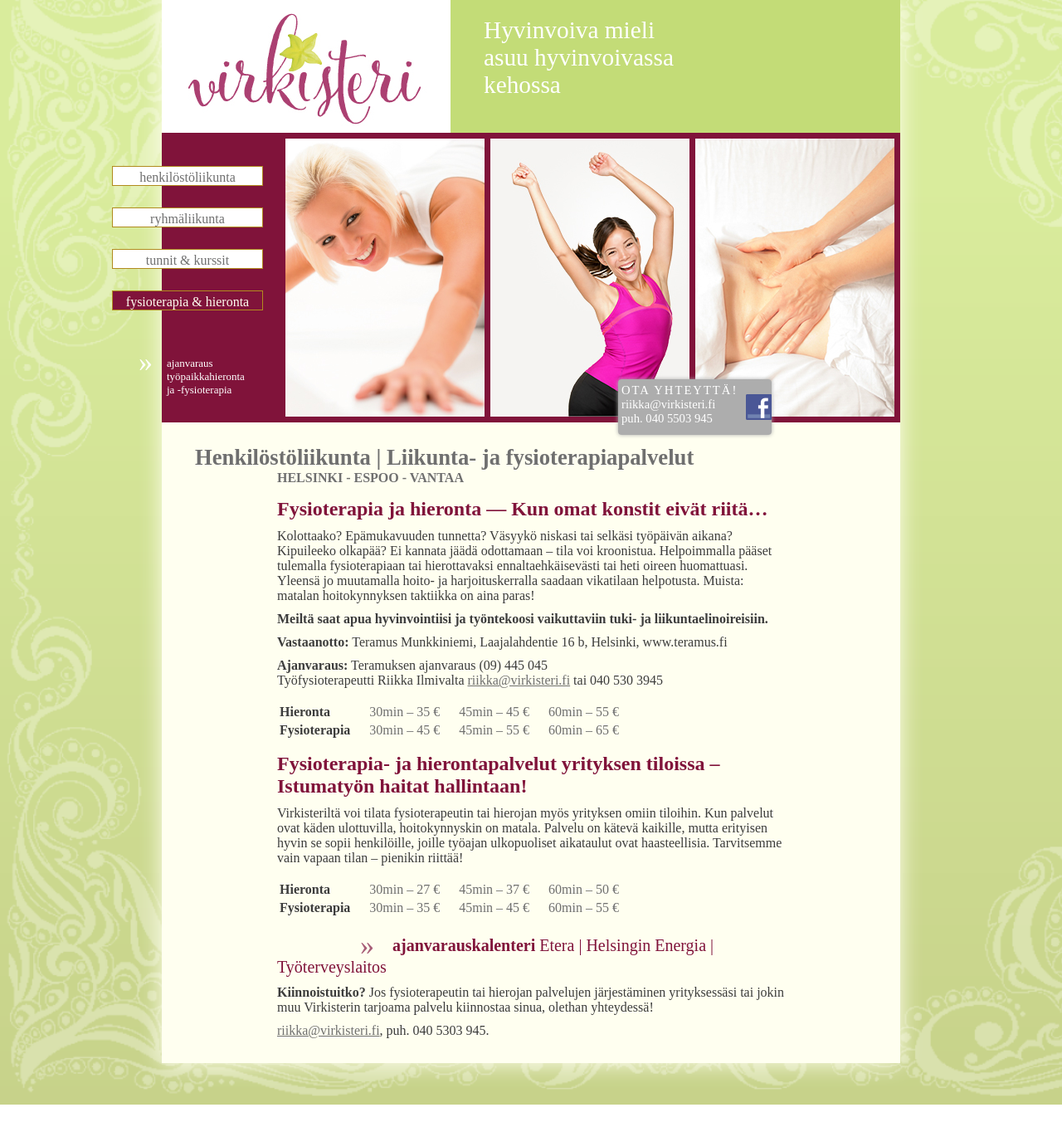
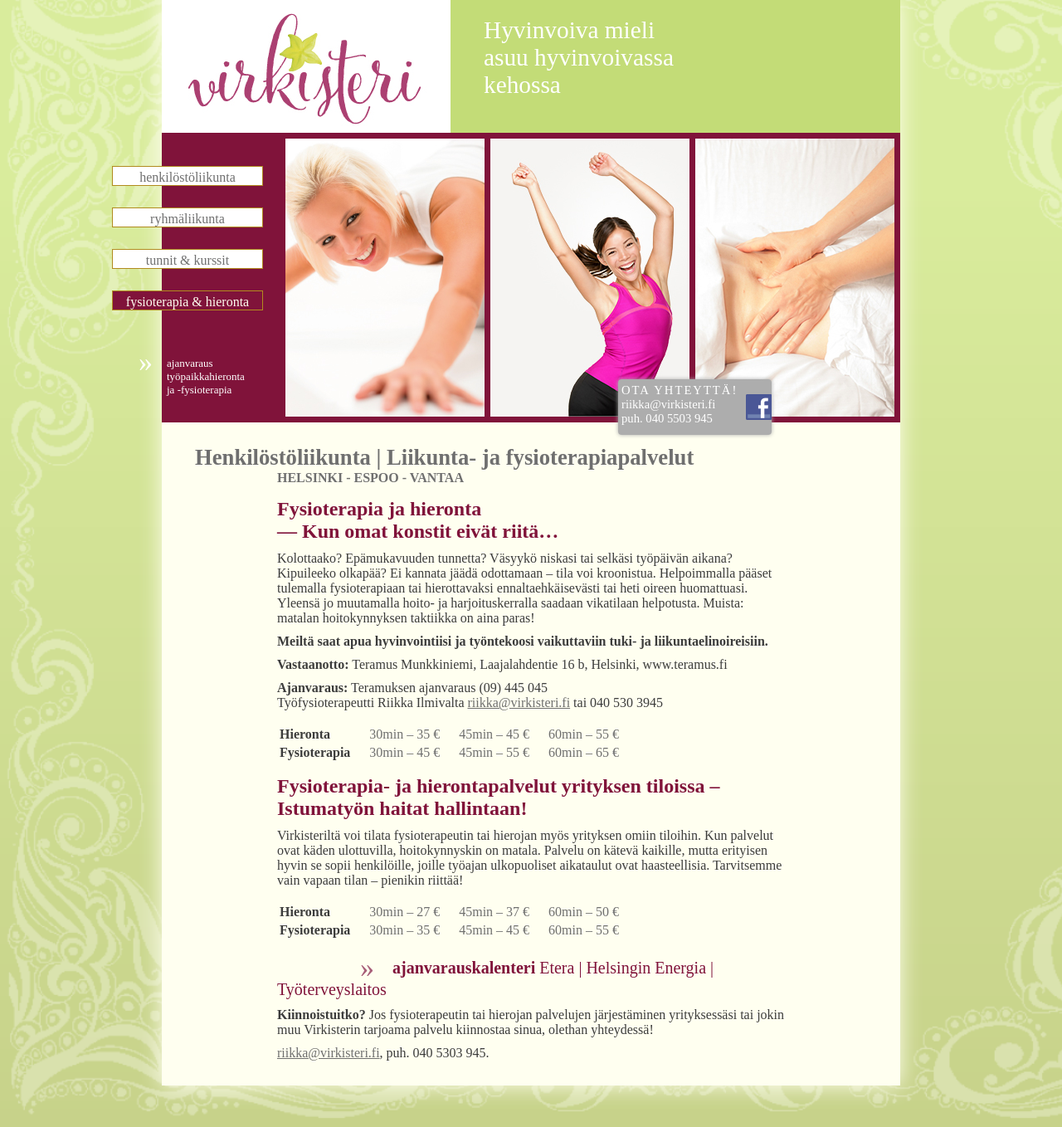
Before and after one commit to sdsykes-web/virkisteri, a Jekyll site: the page built from fysioterapia.md, in a window 1280 px wide. Shown: the whole page at 83% size. Built offline with Jekyll 4.4.1, drawn with Linux system fonts in a browser that asks for light colours; some web fonts are replaced; before the commit the page ends 1331 px from its top, so only the background shows below that.

```diff
--- a/fysioterapia.md
+++ b/fysioterapia.md
@@ -4,7 +4,7 @@ menu4: lit
 ---
 ## Henkilöstöliikunta | Liikunta- ja fysioterapiapalvelut
 ##### HELSINKI - ESPOO - VANTAA
-### Fysioterapia ja hieronta &mdash; Kun omat konstit eivät riitä&hellip;
+### Fysioterapia ja hieronta<br>&mdash; Kun omat konstit eivät riitä&hellip;
 Kolottaako? Epämukavuuden tunnetta? Väsyykö niskasi tai selkäsi työpäivän aikana? Kipuileeko olkapää? Ei kannata jäädä odottamaan – tila voi kroonistua. Helpoimmalla pääset tulemalla fysioterapiaan tai hierottavaksi ennaltaehkäisevästi tai heti oireen huomattuasi. Yleensä jo muutamalla hoito- ja harjoituskerralla saadaan vikatilaan helpotusta. Muista: matalan hoitokynnyksen taktiikka on aina paras!
 
 ###### Meiltä saat apua hyvinvointiisi ja työntekoosi vaikuttaviin tuki- ja liikuntaelinoireisiin.
```
